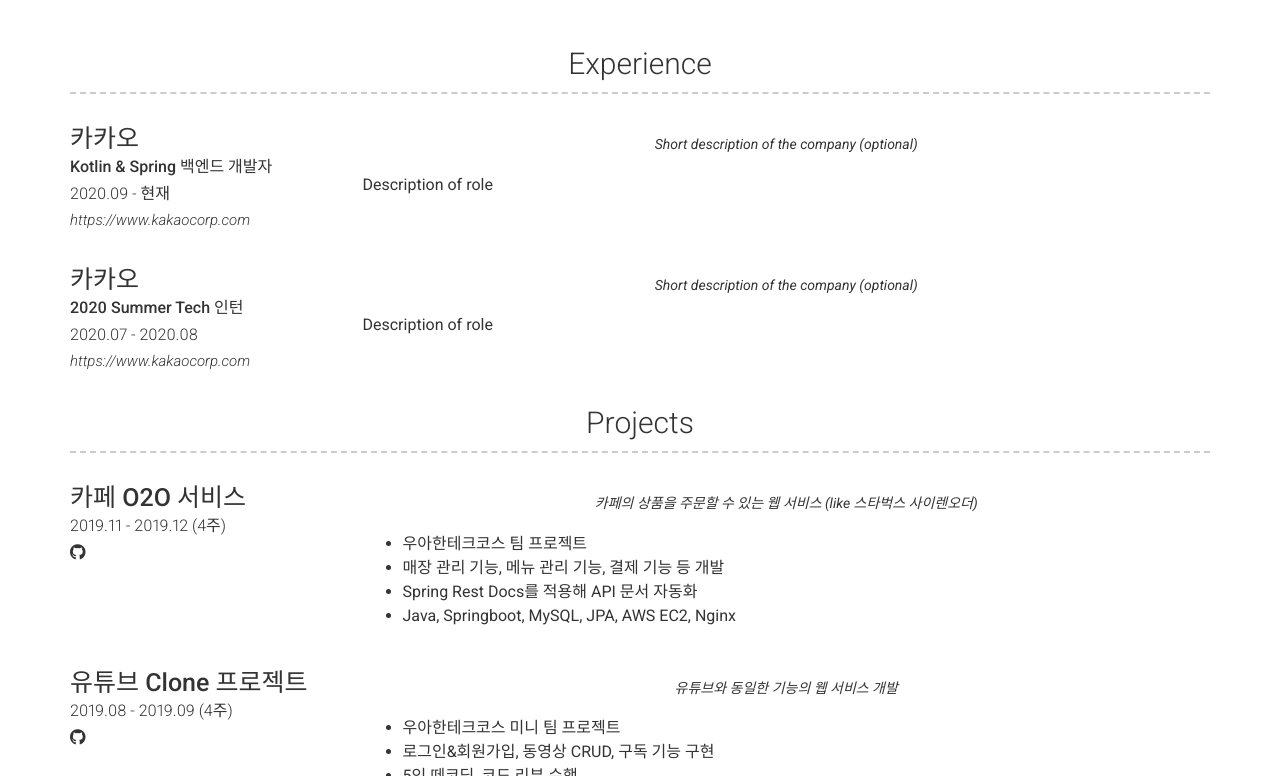
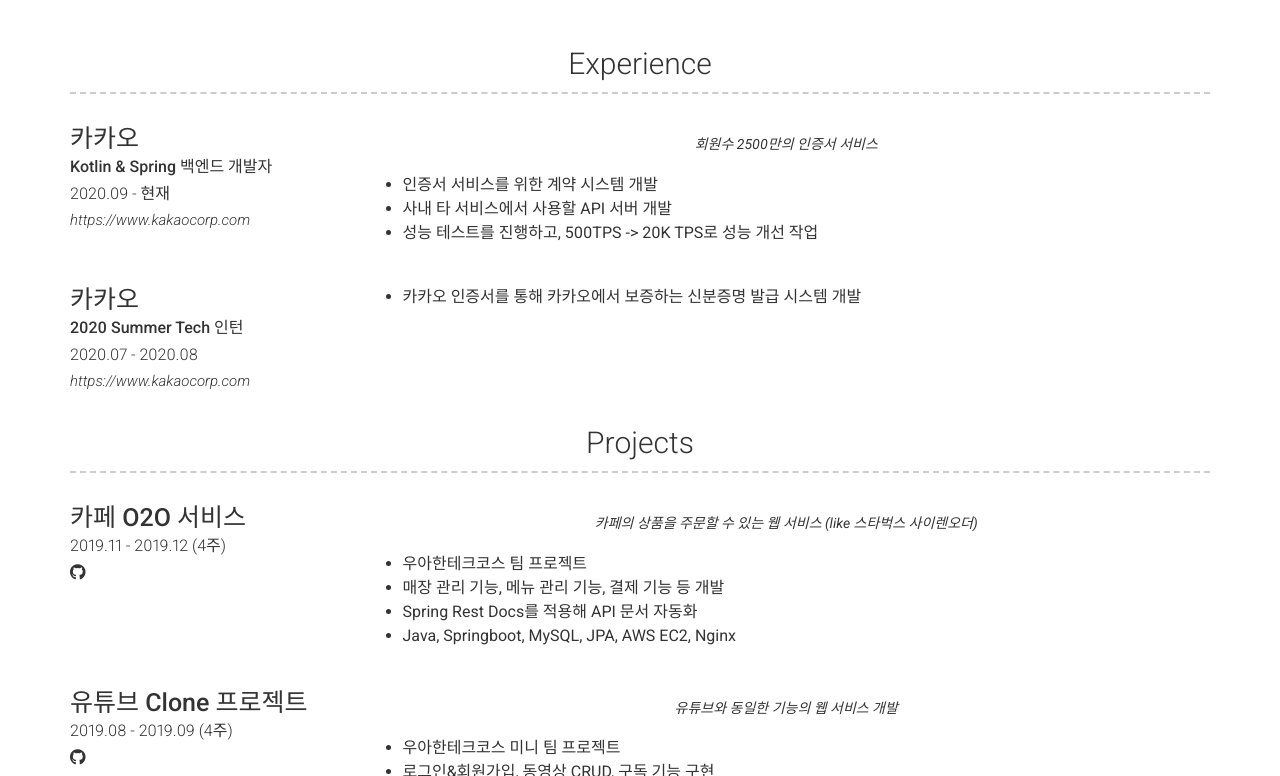
Before and after one commit to Conatuseus/Conatuseus.github.io, a Jekyll site: the page built from index.md, in a window 1280 px wide and 900 px high, scrolled down 382 px, cut to the strip 124-900 px from the top of the window. Built offline with Jekyll 4.4.1, drawn with Linux system fonts in a browser that asks for light colours; nearby versions of some CDN libraries.

Commit message:
experience description 추가

```diff
--- a/_config.yml
+++ b/_config.yml
@@ -79,18 +79,21 @@ content:
         caption: 2020.09 - 현재
         link: https://www.kakaocorp.com
         quote: >
-          Short description of the company (optional)
+          회원수 2500만의 인증서 서비스
         description: | # this will include new lines to allow paragraphs
-          Description of role
+          - 인증서 서비스를 위한 계약 시스템 개발
+          - 사내 타 서비스에서 사용할 API 서버 개발
+          - 성능 테스트를 진행하고, 500TPS -> 20K TPS로 성능 개선 작업
+
       - layout: left
         title: 카카오
         sub_title: 2020 Summer Tech 인턴
         caption: 2020.07 - 2020.08
         link: https://www.kakaocorp.com
-        quote: >
-          Short description of the company (optional)
+#        quote: >
+#          카카오 인증서를 통해 카카오에서 보증하는 신분증명 발급 시스템 개발
         description: | # this will include new lines to allow paragraphs
-          Description of role
+          - 카카오 인증서를 통해 카카오에서 보증하는 신분증명 발급 시스템 개발
   - title: Projects # Title for the section
     layout: list # Type of content section (list/text)
     content:
```
